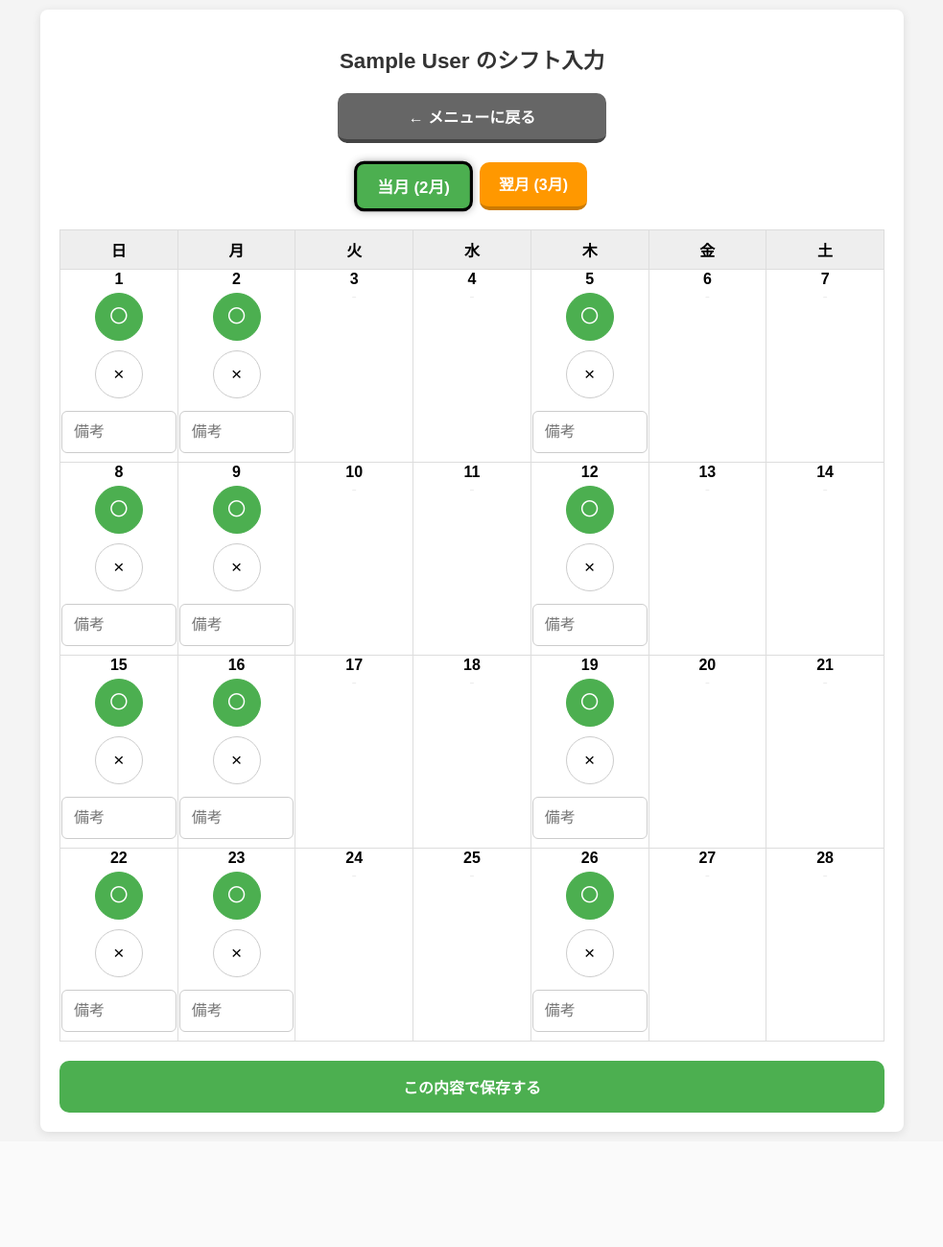
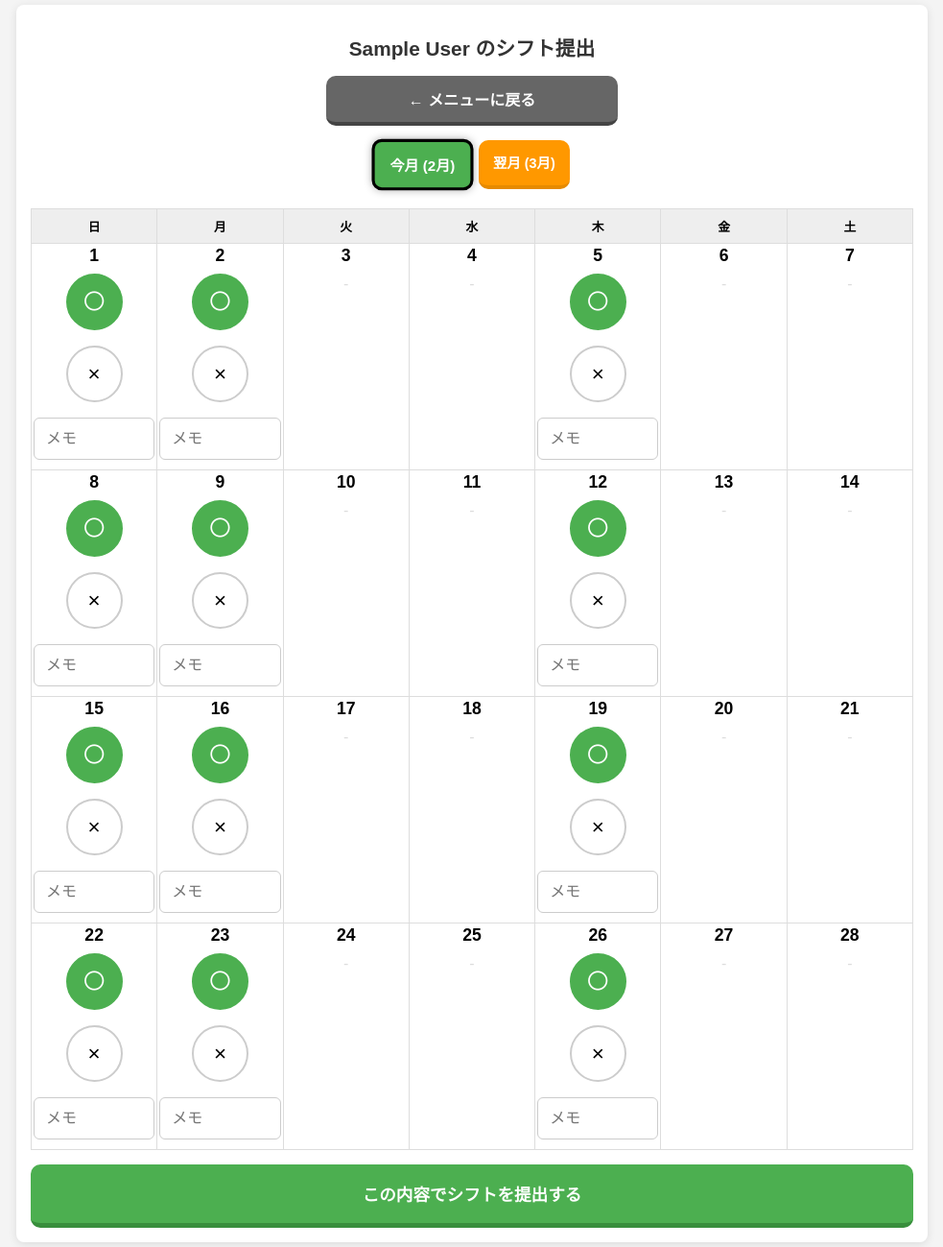
Before and after one commit to spreadbeaver708/Shift-Flow, a Flask app: page / in a window 1280 px wide. Shown: the whole page at 96% size, without its empty margins (148-1131 px from the left). Before the commit the page ends 1184 px from the top, so only its background shows below. Run offline with Flask 3, Linux system fonts and the light colour scheme; the visitor is signed in with stand-in values (Sample User, id 1); data that the repository does not hold is empty.

Commit message:
20260223Na

```diff
--- a/app.py
+++ b/app.py
@@ -1,12 +1,11 @@
-from flask import Flask, render_template, request, redirect, url_for, session
+from flask import Flask, render_template, request, redirect, url_for, session, flash
 import calendar
 from datetime import datetime, timedelta
 import sqlite3
 
 app = Flask(__name__)
-app.secret_key = "cafe_shift_system_perfect_final"
+app.secret_key = "cafe_shift_ultra_final_complete_v10"
 
-# 日曜日始まりに設定
 calendar.setfirstweekday(calendar.SUNDAY)
 
 def get_db():
@@ -15,15 +14,19 @@ def get_db():
 def init_db():
     conn = get_db()
     c = conn.cursor()
-    # テーブル作成と自動修復
     c.execute("CREATE TABLE IF NOT EXISTS shifts (id INTEGER PRIMARY KEY AUTOINCREMENT, year INTEGER, month INTEGER, day INTEGER, name TEXT, status TEXT, remarks TEXT DEFAULT '')")
     c.execute("CREATE TABLE IF NOT EXISTS users (username TEXT PRIMARY KEY, password TEXT, role TEXT, name TEXT, is_active INTEGER DEFAULT 1, color TEXT DEFAULT '#e8f5e9')")
-    try: c.execute("ALTER TABLE shifts ADD COLUMN remarks TEXT DEFAULT ''")
-    except: pass
-    try: c.execute("ALTER TABLE users ADD COLUMN color TEXT DEFAULT '#e8f5e9'")
-    except: pass
-    if not c.execute("SELECT * FROM users WHERE username='admin'").fetchone():
+
+    # adminの強制復旧
+    c.execute("SELECT * FROM users WHERE username='admin'")
+    if c.fetchone():
+        c.execute("UPDATE users SET role='admin', is_active=1 WHERE username='admin'")
+    else:
         c.execute("INSERT INTO users VALUES ('admin', 'admin123', 'admin', '管理者', 1, '#2196F3')")
+
+    # ゴーストデータの一掃（usersにいない名前を削除）
+    c.execute("DELETE FROM shifts WHERE name NOT IN (SELECT name FROM users)")
+
     conn.commit()
     conn.close()
 
@@ -33,6 +36,9 @@ def get_month_links():
     now = datetime.now()
     next_date = datetime(now.year, now.month, 1) + timedelta(days=32)
     return {"now_y": now.year, "now_m": now.month, "next_y": next_date.year, "next_m": next_date.month}
+
+def is_valid_password(p):
+    return len(p) >= 4 and p.isalnum()
 
 @app.route("/login", methods=["GET", "POST"])
 def login():
@@ -50,12 +56,16 @@ def login():
 @app.route("/menu")
 def menu():
     if "username" not in session: return redirect(url_for("login"))
-    return render_template("menu.html")
+    links = get_month_links()
+    conn = get_db()
+    exists = conn.execute("SELECT 1 FROM shifts WHERE year=? AND month=? AND name=?", (links["next_y"], links["next_m"], session["name"])).fetchone()
+    conn.close()
+    return render_template("menu.html", unsubmitted=not exists, next_m=links["next_m"])
 
 def handle_input(template, name=None):
     name = name or session["name"]
-    year = int(request.args.get("year", datetime.now().year))
-    month = int(request.args.get("month", datetime.now().month))
+    year = request.args.get("year", datetime.now().year, type=int)
+    month = request.args.get("month", datetime.now().month, type=int)
     cal = calendar.monthcalendar(year, month)
     if request.method == "POST":
         conn = get_db()
@@ -63,11 +73,11 @@ def handle_input(template, name=None):
         for week in cal:
             for i, day in enumerate(week):
                 if day != 0 and i in [0, 1, 4]:
-                    status = request.form.get(f"day_{day}", "×")
-                    remark = request.form.get(f"remark_{day}", "")
+                    status, remark = request.form.get(f"day_{day}", "×"), request.form.get(f"remark_{day}", "")
                     conn.execute("INSERT INTO shifts (year, month, day, name, status, remarks) VALUES (?,?,?,?,?,?)", (year, month, day, name, status, remark))
         conn.commit()
         conn.close()
+        flash("送信完了しました")
         return redirect(url_for("menu"))
     conn = get_db()
     existing = {row[0]: {'status': row[1], 'remark': row[2]} for row in conn.execute("SELECT day, status, remarks FROM shifts WHERE year=? AND month=? AND name=?", (year, month, name)).fetchall()}
@@ -87,10 +97,16 @@ def worker(name):
 @app.route("/admin")
 def admin():
     if "username" not in session: return redirect(url_for("login"))
-    year = int(request.args.get("year", datetime.now().year))
-    month = int(request.args.get("month", datetime.now().month))
+    year = request.args.get("year", datetime.now().year, type=int)
+    month = request.args.get("month", datetime.now().month, type=int)
     conn = get_db()
-    rows = conn.execute("SELECT s.day, s.name, s.status, u.color, s.remarks FROM shifts s LEFT JOIN users u ON s.name = u.name WHERE s.year=? AND s.month=?", (year, month)).fetchall()
+    # INNER JOINで現存ユーザーのみに限定
+    rows = conn.execute("""
+        SELECT s.day, s.name, s.status, u.color, s.remarks
+        FROM shifts s
+        INNER JOIN users u ON s.name = u.name
+        WHERE s.year=? AND s.month=?
+    """, (year, month)).fetchall()
     conn.close()
     return render_template("admin.html", year=year, month=month, cal=calendar.monthcalendar(year, month), rows=rows, **get_month_links())
 
@@ -102,28 +118,51 @@ def manage_users():
         action, u = request.form.get("action"), request.form.get("username")
         if action == "add":
             p, n, r, col = request.form.get("password"), request.form.get("name"), request.form.get("role"), request.form.get("color")
-            try: conn.execute("INSERT INTO users VALUES (?,?,?,?,?,?)", (u, p, r, n, 1, col)); conn.commit()
-            except: pass
+            if is_valid_password(p):
+                # 名前変更時のシフト連動更新
+                old_user = conn.execute("SELECT name FROM users WHERE username=?", (u,)).fetchone()
+                if old_user and old_user[0] != n:
+                    conn.execute("UPDATE shifts SET name=? WHERE name=?", (n, old_user[0]))
+
+                conn.execute("REPLACE INTO users VALUES (?,?,?,?,?,?)", (u, p, r, n, 1, col))
+                conn.commit()
+                flash("ユーザー情報を保存しました")
+            else: flash("4文字の英数文字で入力してください")
         elif action == "toggle":
             s = int(request.form.get("current_status"))
             if u != "admin": conn.execute("UPDATE users SET is_active=? WHERE username=?", (0 if s==1 else 1, u)); conn.commit()
         elif action == "delete":
-            if u != "admin": conn.execute("DELETE FROM users WHERE username=?", (u,)); conn.commit()
-    users = conn.execute("SELECT username, role, name, is_active, color FROM users").fetchall()
+            if u != 'admin':
+                user_res = conn.execute("SELECT name FROM users WHERE username=?", (u,)).fetchone()
+                if user_res:
+                    # シフトも完全消去
+                    conn.execute("DELETE FROM shifts WHERE name=?", (user_res[0],))
+                conn.execute("DELETE FROM users WHERE username=?", (u,))
+                conn.commit()
+    users = conn.execute("SELECT username, password, role, name, is_active, color FROM users").fetchall()
     conn.close()
     return render_template("manage_users.html", users=users)
+
+@app.route("/change_password", methods=["GET", "POST"])
+def change_password():
+    if request.method == "POST":
+        u, p_curr, p_new = request.form.get("username"), request.form.get("password_current"), request.form.get("password_new")
+        conn = get_db()
+        user = conn.execute("SELECT * FROM users WHERE username=? AND password=?", (u, p_curr)).fetchone()
+        if not user or not is_valid_password(p_new):
+            conn.close()
+            return render_template("change_password.html", error="入力内容が正しくありません")
+        conn.execute("UPDATE users SET password=? WHERE username=?", (p_new, u))
+        conn.commit()
+        conn.close()
+        flash("パスワードを変更しました")
+        return redirect(url_for("login"))
+    return render_template("change_password.html")
 
 @app.route("/logout")
 def logout():
     session.clear()
     return redirect(url_for("login"))
 
-@app.route("/health")
-def health():
-    return "OK"
-
-import os
-
 if __name__ == "__main__":
-    port = int(os.environ.get("PORT", 10000))
-    app.run(host="0.0.0.0", port=port)
+    app.run(debug=True)
--- a/static/style.css
+++ b/static/style.css
@@ -1,64 +1,38 @@
-/* static/style.css */
 :root {
-    --entry: #4CAF50;    /* 緑 */
-    --confirm: #FF9800;  /* オレンジ */
-    --manage: #673AB7;   /* 紫 */
-    --sub: #666;
-    --bg: #f4f4f4;
+    --entry: #4CAF50; --confirm: #FF9800; --manage: #673AB7; --sub: #666; --bg: #f4f4f4;
 }
+body { font-family: sans-serif; background: var(--bg); margin: 0; padding: 5px; display: flex; justify-content: center; }
+.container { width: 100%; max-width: 950px; background: #fff; padding: 15px; border-radius: 8px; box-shadow: 0 2px 10px rgba(0,0,0,0.1); box-sizing: border-box; }
+h1 { font-size: 1.3rem; text-align: center; color: #333; margin-bottom: 15px; }
 
-body { font-family: sans-serif; background: var(--bg); margin: 0; padding: 10px; display: flex; justify-content: center; }
-.container { width: 100%; max-width: 900px; background: #fff; padding: 20px; border-radius: 8px; box-shadow: 0 2px 10px rgba(0,0,0,0.1); box-sizing: border-box; }
-h1 { font-size: 1.4rem; text-align: center; color: #333; margin-bottom: 20px; }
-
-/* 統一「戻るボタン」スタイル */
-.btn-back {
-    display: block; width: 100%; max-width: 280px; margin: 0 auto 20px; padding: 12px;
-    background: var(--sub); color: white; text-align: center; text-decoration: none; font-weight: bold;
-    border-radius: 10px; border-bottom: 4px solid #444; box-sizing: border-box;
-}
-
-/* メニューボタン */
-.menu-btn {
-    display: block; width: 280px; margin: 15px auto; padding: 18px;
-    text-align: center; text-decoration: none; font-weight: bold;
-    border-radius: 10px; border: 2px solid rgba(0,0,0,0.1); transition: 0.2s; color: white;
-}
+.btn-back { display: block; width: 100%; max-width: 280px; margin: 0 auto 15px; padding: 12px; background: var(--sub); color: white; text-align: center; text-decoration: none; font-weight: bold; border-radius: 10px; border-bottom: 4px solid #444; }
+.menu-btn { display: block; width: 280px; margin: 12px auto; padding: 18px; text-align: center; text-decoration: none; font-weight: bold; border-radius: 10px; border: 2px solid rgba(0,0,0,0.1); color: white; transition: 0.1s; cursor: pointer; }
 .btn-entry { background: var(--entry); border-bottom: 4px solid #388E3C; }
 .btn-confirm { background: var(--confirm); border-bottom: 4px solid #E68A00; }
 .btn-manage { background: var(--manage); border-bottom: 4px solid #512DA8; }
+.menu-btn:active { transform: translateY(2px); border-bottom-width: 2px; }
 
-/* ★修正：月切り替えボタン（提出画面と同じ立体感へ） */
-.btn-month {
-    display: inline-block; padding: 10px 20px; border-radius: 10px;
-    text-decoration: none; font-weight: bold; color: white; border: none;
-    cursor: pointer; border-bottom: 4px solid rgba(0,0,0,0.2); box-sizing: border-box;
-}
-.btn-save-colored {
-    background: var(--entry); color: white; width: 100%; padding: 15px; margin-top: 20px;
-    border-radius: 10px; border-bottom: 4px solid #388E3C; font-weight: bold; font-size: 1rem; border: none; cursor: pointer;
-}
+.btn-month { display: inline-block; padding: 12px 15px; border-radius: 10px; text-decoration: none; font-weight: bold; color: white; border-bottom: 4px solid rgba(0,0,0,0.2); font-size: 0.9rem; }
 .active-month { border: 3px solid #000 !important; box-shadow: 0 0 8px rgba(0,0,0,0.3); transform: scale(1.05); }
 
-/* カレンダー関連 */
-.calendar-table { width: 100%; table-layout: fixed; border-collapse: collapse; margin-top: 10px; }
-.calendar-table th, .calendar-table td { border: 1px solid #ddd; text-align: center; vertical-align: top; }
-.calendar-table th { background: #eee; padding: 8px 0; }
+.calendar-table { width: 100%; table-layout: fixed; border-collapse: collapse; margin-top: 5px; }
+.calendar-table th, .calendar-table td { border: 1px solid #ddd; text-align: center; vertical-align: top; padding: 2px; }
+.calendar-table th { background: #eee; padding: 8px 0; font-size: 0.8rem; }
 
 @media (max-width: 767px) {
-    .calendar-table td { height: 105px; font-size: 0.8rem; }
-    .radio-label { width: 44px; height: 44px; line-height: 44px; font-size: 1.1rem; margin: 4px 1px; }
+    .calendar-table td { height: 125px; }
+    .radio-label { width: 50px; height: 50px; line-height: 50px; font-size: 1.3rem; margin: 5px 1px; }
 }
 @media (min-width: 768px) {
-    .calendar-table td { height: 135px; font-size: 1rem; }
-    .radio-label { width: 48px; height: 48px; line-height: 48px; font-size: 1.2rem; margin: 5px; }
+    .calendar-table td { height: 150px; }
+    .radio-label { width: 55px; height: 55px; line-height: 55px; font-size: 1.4rem; margin: 8px; }
 }
 
 input[type="radio"] { display: none; }
-.radio-label { display: inline-block; border: 1px solid #ccc; border-radius: 50%; cursor: pointer; background: #fff; }
+.radio-label { display: inline-block; border: 2px solid #ccc; border-radius: 50%; cursor: pointer; background: #fff; transition: 0.1s; }
 input[type="radio"]:checked + .radio-label { background: var(--entry); color: white; border-color: var(--entry); }
 
-/* フォーム入力 */
+.btn-save-colored { background: var(--entry); color: white; width: 100%; padding: 18px; margin-top: 15px; border-radius: 10px; border: none; border-bottom: 5px solid #388E3C; font-weight: bold; font-size: 1.1rem; cursor: pointer; }
 input[type="text"], input[type="password"], select { width: 100%; padding: 12px; margin: 8px 0; border: 1px solid #ccc; border-radius: 6px; box-sizing: border-box; font-size: 16px; }
-.remark-input { width: 95%; font-size: 0.7rem; border: 1px solid #ddd; padding: 3px; border-radius: 3px; }
-.shift-tag { display: block; margin-bottom: 2px; border-radius: 3px; padding: 2px; font-size: 0.65rem; text-align: center; white-space: nowrap; overflow: hidden; text-overflow: ellipsis; }
+.error { color: #FF0000; font-weight: bold; background: #FFF0F0; border: 1px solid #FFCCCC; padding: 10px; border-radius: 5px; margin-bottom: 15px; text-align: center; }
+.shift-tag { display: block; margin-bottom: 2px; border-radius: 4px; padding: 4px 2px; font-size: 0.7rem; font-weight: bold; text-align: center; white-space: nowrap; overflow: hidden; text-overflow: ellipsis; }
--- a/templates/admin.html
+++ b/templates/admin.html
@@ -11,7 +11,7 @@
         <h1>シフト確認（{{ year }}/{{ month }}）</h1>
         <a href="{{ url_for('menu') }}" class="btn-back">← メニューに戻る</a>
 
-        <div style="display: flex; gap: 10px; margin-bottom: 20px; justify-content: center;">
+        <div style="display: flex; gap: 8px; margin-bottom: 20px; justify-content: center;">
             <a href="{{ url_for('admin', year=now_y, month=now_m) }}" class="btn-month {% if year==now_y and month==now_m %}active-month{% endif %}" style="background: var(--entry); border-bottom-color: #388E3C;">今月 ({{ now_m }}月)</a>
             <a href="{{ url_for('admin', year=next_y, month=next_m) }}" class="btn-month {% if year==next_y and month==next_m %}active-month{% endif %}" style="background: var(--confirm); border-bottom-color: #E68A00;">翌月 ({{ next_m }}月)</a>
         </div>
--- a/templates/index.html
+++ b/templates/index.html
@@ -4,16 +4,21 @@
     <meta charset="UTF-8">
     <meta name="viewport" content="width=device-width, initial-scale=1.0">
     <link rel="stylesheet" href="{{ url_for('static', filename='style.css') }}">
-    <title>シフト入力</title>
+    <title>シフト提出</title>
 </head>
 <body>
 <div class="container">
-    <h1>{{ name }} のシフト入力</h1>
+    <h1>{{ name }} のシフト提出</h1>
     <a href="{{ url_for('menu') }}" class="btn-back">← メニューに戻る</a>
 
-    <div style="display: flex; gap: 10px; margin-bottom: 20px; justify-content: center;">
-        <a href="{{ url_for('index', year=now_y, month=now_m) }}" class="btn-month {% if year==now_y and month==now_m %}active-month{% endif %}" style="background: var(--entry);">当月 ({{ now_m }}月)</a>
-        <a href="{{ url_for('index', year=next_y, month=next_m) }}" class="btn-month {% if year==next_y and month==next_m %}active-month{% endif %}" style="background: var(--confirm);">翌月 ({{ next_m }}月)</a>
+    <div style="display: flex; gap: 8px; margin-bottom: 20px; justify-content: center;">
+        {% set base_url = 'worker' if session['role'] == 'worker' else 'index' %}
+        <a href="{{ url_for(base_url, name=name, year=now_y, month=now_m) if base_url == 'worker' else url_for(base_url, year=now_y, month=now_m) }}"
+           class="btn-month {% if year==now_y and month==now_m %}active-month{% endif %}"
+           style="background: var(--entry); border-bottom-color: #388E3C;">今月 ({{ now_m }}月)</a>
+        <a href="{{ url_for(base_url, name=name, year=next_y, month=next_m) if base_url == 'worker' else url_for(base_url, year=next_y, month=next_m) }}"
+           class="btn-month {% if year==next_y and month==next_m %}active-month{% endif %}"
+           style="background: var(--confirm); border-bottom-color: #E68A00;">翌月 ({{ next_m }}月)</a>
     </div>
 
     <form method="post">
@@ -25,22 +30,22 @@
                 {% set i = loop.index0 %}
                 <td>
                     {% if day != 0 %}
-                        <b>{{ day }}</b><br>
+                        <b style="font-size: 1.1rem;">{{ day }}</b><br>
                         {% if i in [0, 1, 4] %}
                             {% set s = shifts.get(day, {'status':'〇', 'remark':''}) %}
                             <input type="radio" id="ok_{{day}}" name="day_{{day}}" value="〇" {% if s.status == '〇' %}checked{% endif %}>
                             <label for="ok_{{day}}" class="radio-label">〇</label>
                             <input type="radio" id="ng_{{day}}" name="day_{{day}}" value="×" {% if s.status == '×' %}checked{% endif %}>
                             <label for="ng_{{day}}" class="radio-label">×</label>
-                            <input type="text" name="remark_{{day}}" value="{{ s.remark }}" placeholder="備考" class="remark-input">
-                        {% else %}<span style="color:#eee;">-</span>{% endif %}
+                            <input type="text" name="remark_{{day}}" value="{{ s.remark }}" placeholder="メモ" class="remark-input">
+                        {% else %}<div style="color:#ddd; margin-top:10px;">-</div>{% endif %}
                     {% endif %}
                 </td>
                 {% endfor %}
             </tr>
             {% endfor %}
         </table>
-        <button type="submit" class="btn-save-colored">この内容で保存する</button>
+        <button type="submit" class="btn-save-colored">この内容でシフトを提出する</button>
     </form>
 </div>
 </body>
```
Also changed, not shown: templates/change_password.html (added, +22 -0 lines), templates/login.html (+8 -10 lines), templates/manage_users.html (+27 -24 lines), templates/menu.html (+7 -4 lines), templates/worker.html (+14 -9 lines).
